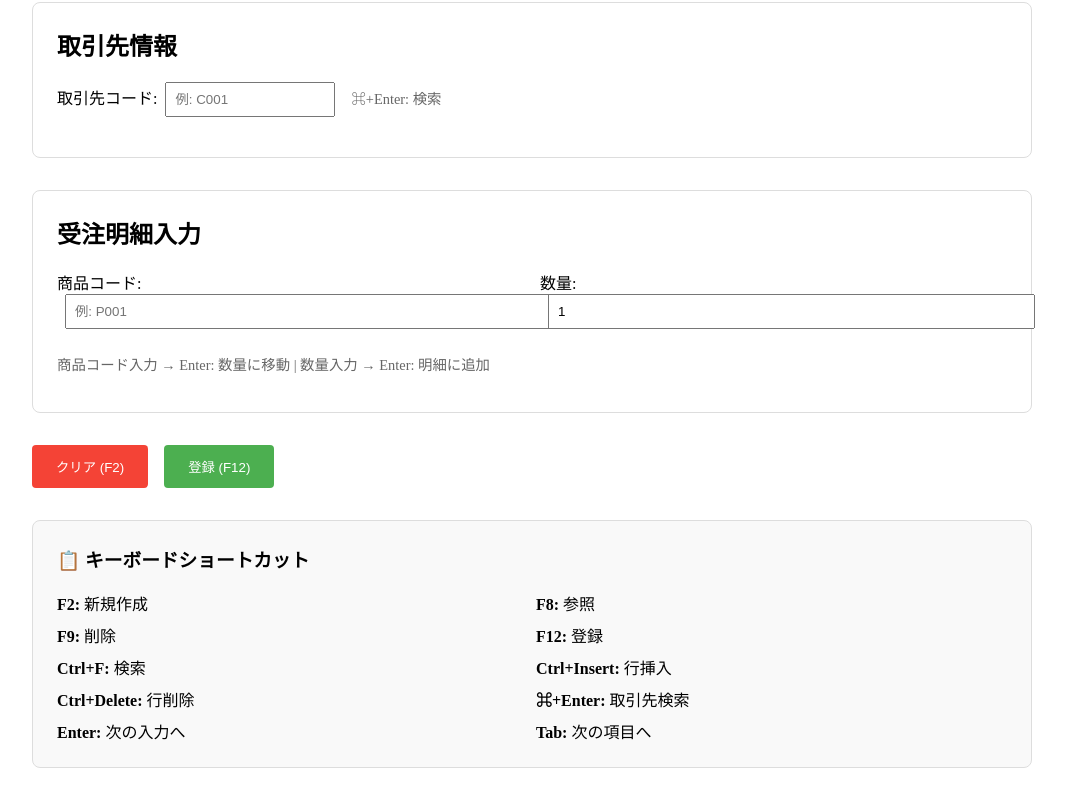
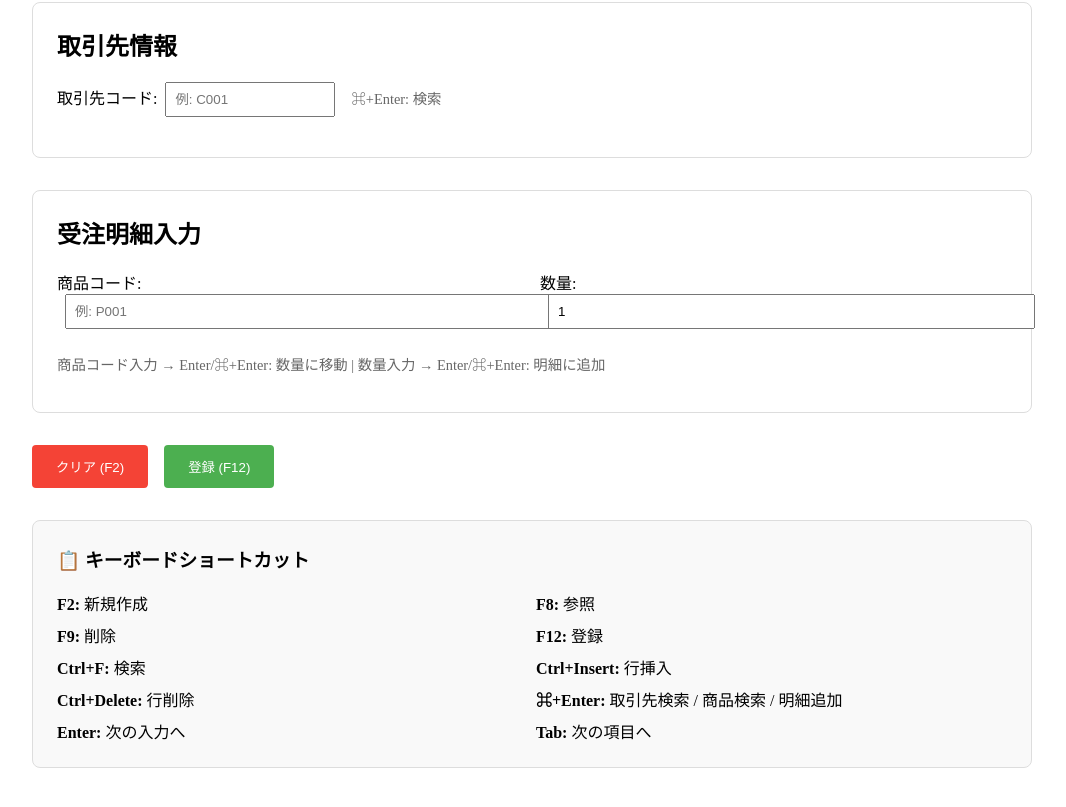
Before and after one commit to redamoon/hyperbind-lib, a React (Vite) app in the folder examples/react-demo/: page / in a window 1280 px wide. Shown: the part 369-1176 px from the top of the page, without its empty margins (108-1174 px from the left). Built offline with nearby package versions, Linux system fonts and the light colour scheme.

Commit message:
Add ⌘+Enter keybind support for product code and quantity inputs in OrderForm

```diff
--- a/examples/react-demo/src/OrderForm.tsx
+++ b/examples/react-demo/src/OrderForm.tsx
@@ -64,7 +64,7 @@ export const OrderForm = () => {
     onTrigger: handleCustomerCodeEnter,
   });
 
-  // 商品コード入力でEnterを押すと数量に移動
+  // 商品コード入力でEnterまたは⌘+Enterを押すと数量に移動
   const handleProductCodeEnter = useCallback(() => {
     if (productCodeRef.current) {
       const code = productCodeRef.current.value;
@@ -84,7 +84,13 @@ export const OrderForm = () => {
     onTrigger: handleProductCodeEnter,
   });
 
-  // 数量入力でEnterを押すと受注明細に追加
+  useInputKeybind({
+    elementRef: productCodeRef,
+    keyCombo: "cmd+enter",
+    onTrigger: handleProductCodeEnter,
+  });
+
+  // 数量入力でEnterまたは⌘+Enterを押すと受注明細に追加
   const handleQuantityEnter = useCallback(() => {
     if (productCodeRef.current && quantityRef.current) {
       const code = productCodeRef.current.value;
@@ -107,6 +113,12 @@ export const OrderForm = () => {
   useInputKeybind({
     elementRef: quantityRef,
     keyCombo: "enter",
+    onTrigger: handleQuantityEnter,
+  });
+
+  useInputKeybind({
+    elementRef: quantityRef,
+    keyCombo: "cmd+enter",
     onTrigger: handleQuantityEnter,
   });
 
@@ -283,7 +295,7 @@ export const OrderForm = () => {
           </div>
         </div>
         <p style={{ fontSize: "0.9rem", color: "#666" }}>
-          商品コード入力 → Enter: 数量に移動 | 数量入力 → Enter: 明細に追加
+          商品コード入力 → Enter/⌘+Enter: 数量に移動 | 数量入力 → Enter/⌘+Enter: 明細に追加
         </p>
 
         {orderItems.length > 0 && (
@@ -392,7 +404,7 @@ export const OrderForm = () => {
           <div><strong>Ctrl+F:</strong> 検索</div>
           <div><strong>Ctrl+Insert:</strong> 行挿入</div>
           <div><strong>Ctrl+Delete:</strong> 行削除</div>
-          <div><strong>⌘+Enter:</strong> 取引先検索</div>
+          <div><strong>⌘+Enter:</strong> 取引先検索 / 商品検索 / 明細追加</div>
           <div><strong>Enter:</strong> 次の入力へ</div>
           <div><strong>Tab:</strong> 次の項目へ</div>
         </div>
```
